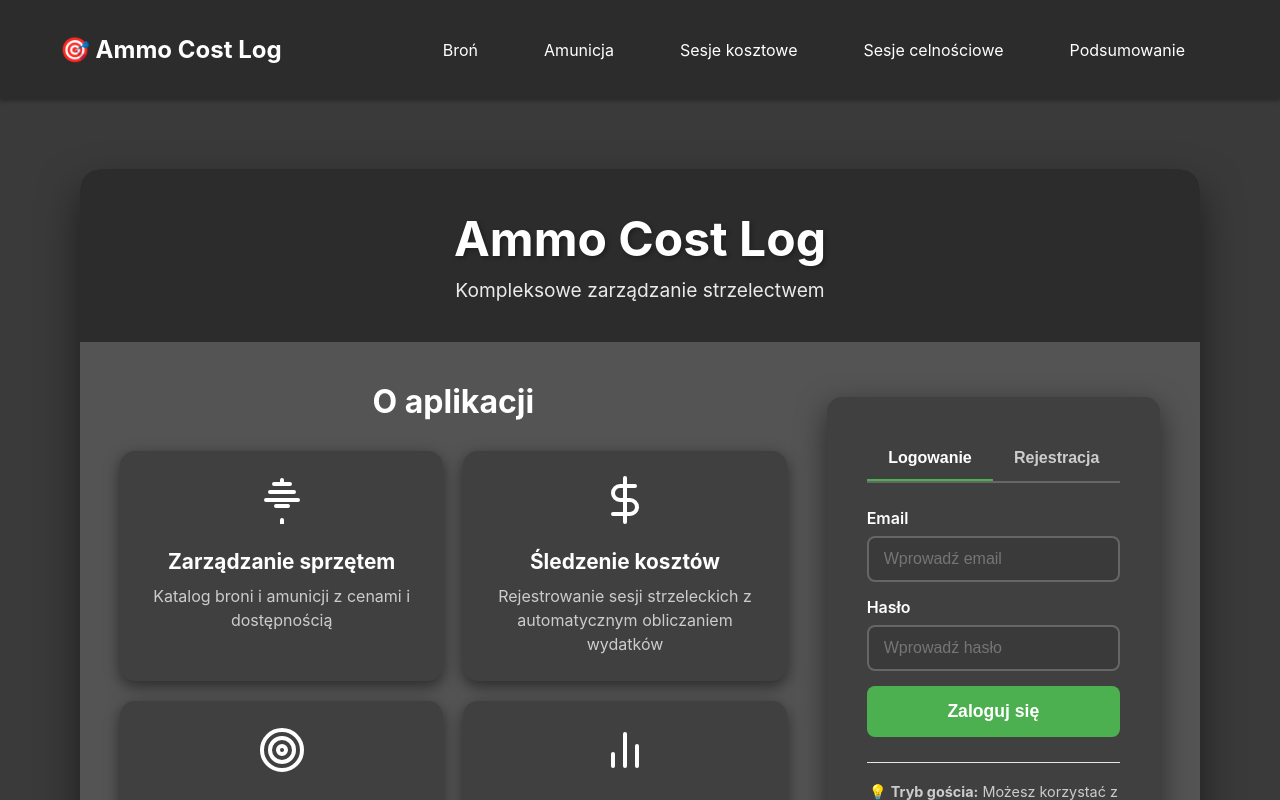
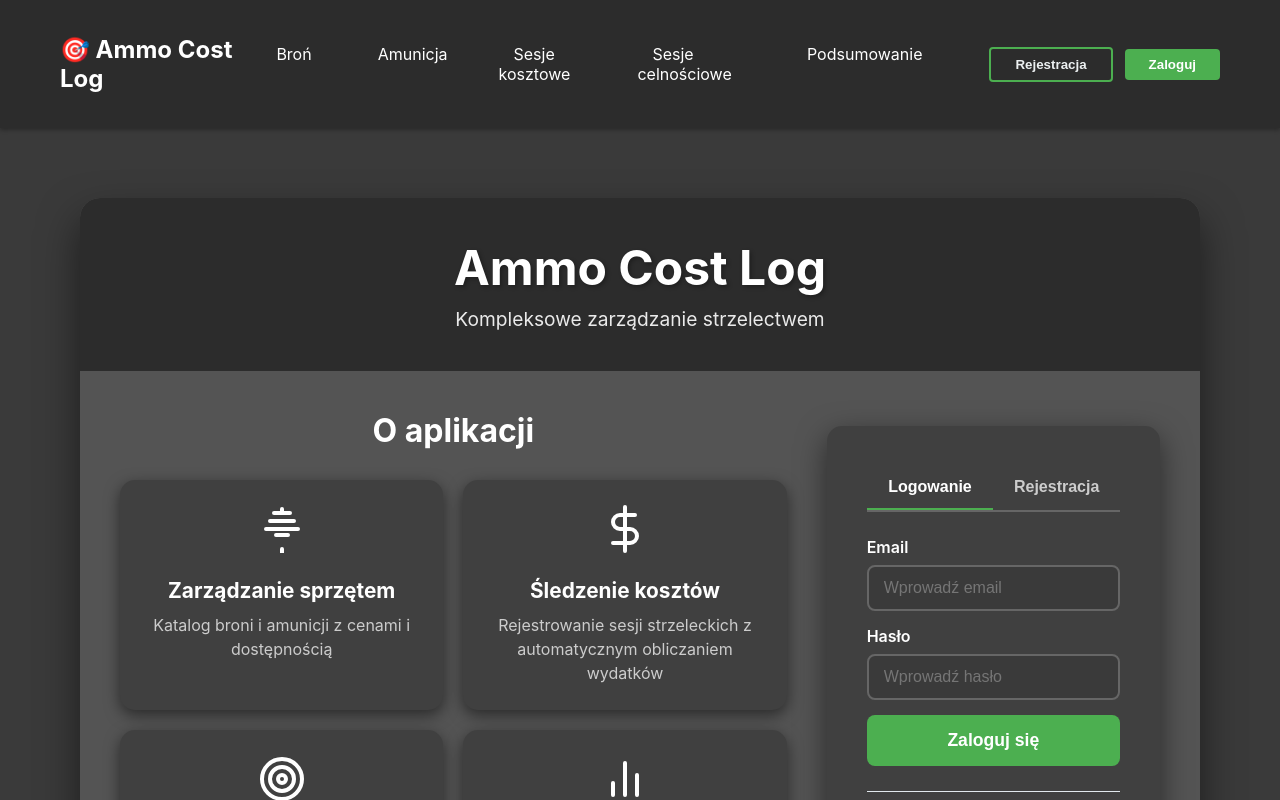
Before and after one commit to Pawel566/ammo_cost_log-frontend, a React (Vite) app: page / in a window 1280 px wide. Shown: the top 800 px of the page. Built offline with nearby package versions, Linux system fonts and the light colour scheme; no server answers.

Commit message:
update 0.3.5 Login and Register page added

```diff
--- a/src/App.css
+++ b/src/App.css
@@ -30,6 +30,103 @@
   background-color: #404040;
 }
 
+.navbar-user {
+  display: flex;
+  align-items: center;
+}
+
+.user-menu-container {
+  position: relative;
+}
+
+.user-menu {
+  color: #ecf0f1;
+  font-weight: 600;
+  padding: 0.5rem 1rem;
+  border-radius: 4px;
+  transition: background-color 0.2s ease;
+  user-select: none;
+  cursor: pointer;
+}
+
+.user-menu:hover {
+  background-color: #404040;
+}
+
+.user-menu-dropdown {
+  position: absolute;
+  top: 100%;
+  right: 0;
+  margin-top: 0.5rem;
+  background-color: #2c2c2c;
+  border-radius: 8px;
+  box-shadow: 0 4px 12px rgba(0, 0, 0, 0.5);
+  min-width: 220px;
+  z-index: 1000;
+  overflow: hidden;
+}
+
+.user-menu-item {
+  color: #ecf0f1;
+  padding: 0.75rem 1rem;
+  cursor: pointer;
+  transition: background-color 0.2s ease;
+  user-select: none;
+}
+
+.user-menu-item:hover:not(.disabled) {
+  background-color: #404040;
+}
+
+.user-menu-item.disabled {
+  color: #888;
+  cursor: not-allowed;
+  opacity: 0.6;
+}
+
+.user-menu-divider {
+  height: 1px;
+  background-color: #404040;
+  margin: 0.25rem 0;
+}
+
+.auth-buttons {
+  display: flex;
+  gap: 0.75rem;
+  align-items: center;
+}
+
+.register-btn-navbar {
+  background-color: transparent;
+  color: #ecf0f1;
+  border: 2px solid #4caf50;
+  padding: 0.5rem 1.5rem;
+  border-radius: 4px;
+  font-weight: 600;
+  cursor: pointer;
+  transition: all 0.2s ease;
+}
+
+.register-btn-navbar:hover {
+  background-color: #4caf50;
+  color: white;
+}
+
+.login-btn-navbar {
+  background-color: #4caf50;
+  color: white;
+  border: none;
+  padding: 0.5rem 1.5rem;
+  border-radius: 4px;
+  font-weight: 600;
+  cursor: pointer;
+  transition: background-color 0.2s ease;
+}
+
+.login-btn-navbar:hover {
+  background-color: #45a049;
+}
+
 .container {
   max-width: 1200px;
   margin: 0 auto;
--- a/src/App.jsx
+++ b/src/App.jsx
@@ -1,6 +1,6 @@
-import React from 'react';
-import { BrowserRouter as Router, Routes, Route, Link } from 'react-router-dom';
-import { AuthProvider } from './context/AuthContext';
+import React, { useState, useEffect, useRef } from 'react';
+import { BrowserRouter as Router, Routes, Route, Link, useNavigate } from 'react-router-dom';
+import { AuthProvider, useAuth } from './context/AuthContext';
 import HomePage from './pages/HomePage';
 import Login from './pages/Login';
 import Register from './pages/Register';
@@ -11,11 +11,78 @@ import AccuracySessionsPage from './pages/AccuracySessionsPage';
 import SummaryPage from './pages/SummaryPage';
 import './App.css';
 
-function App() {
+const NavbarUser = () => {
+  const { user, signOut } = useAuth();
+  const navigate = useNavigate();
+  const [isMenuOpen, setIsMenuOpen] = useState(false);
+  const menuRef = useRef(null);
+
+  useEffect(() => {
+    const handleClickOutside = (event) => {
+      if (menuRef.current && !menuRef.current.contains(event.target)) {
+        setIsMenuOpen(false);
+      }
+    };
+
+    if (isMenuOpen) {
+      document.addEventListener('mousedown', handleClickOutside);
+    }
+
+    return () => {
+      document.removeEventListener('mousedown', handleClickOutside);
+    };
+  }, [isMenuOpen]);
+
+  const handleLogout = async () => {
+    await signOut();
+    setIsMenuOpen(false);
+    navigate('/');
+  };
 
   return (
-    <AuthProvider>
-      <Router>
+    <div className="navbar-user" ref={menuRef}>
+      {user ? (
+        <div className="user-menu-container">
+          <div
+            className="user-menu"
+            onClick={() => setIsMenuOpen(!isMenuOpen)}
+          >
+            {user.username || user.email} ▼
+          </div>
+          {isMenuOpen && (
+            <div className="user-menu-dropdown">
+              <div className="user-menu-item" onClick={() => { setIsMenuOpen(false); navigate('/account'); }}>
+                Moje konto
+              </div>
+              <div className="user-menu-item" onClick={() => { setIsMenuOpen(false); navigate('/my-stats'); }}>
+                Moje statystyki
+              </div>
+              <div className="user-menu-item disabled">
+                Moja broń i wyposażenie (0.4.0)
+              </div>
+              <div className="user-menu-divider"></div>
+              <div className="user-menu-item" onClick={handleLogout}>
+                Wyloguj
+              </div>
+            </div>
+          )}
+        </div>
+      ) : (
+        <div className="auth-buttons">
+          <button className="register-btn-navbar" onClick={() => navigate('/register')}>
+            Rejestracja
+          </button>
+          <button className="login-btn-navbar" onClick={() => navigate('/login')}>
+            Zaloguj
+          </button>
+        </div>
+      )}
+    </div>
+  );
+};
+
+function AppContent() {
+  return (
     <div className="App">
       <nav className="navbar">
         <div className="container">
@@ -23,6 +90,7 @@ function App() {
             <Link to="/" className="navbar-brand">
               🎯 Ammo Cost Log
             </Link>
+            <div style={{ display: 'flex', alignItems: 'center', gap: '2rem' }}>
               <ul className="navbar-nav">
                 <li>
                   <Link to="/guns">Broń</Link>
@@ -40,6 +108,8 @@ function App() {
                   <Link to="/summary">Podsumowanie</Link>
                 </li>
               </ul>
+              <NavbarUser />
+            </div>
           </div>
         </div>
       </nav>
@@ -57,6 +127,14 @@ function App() {
         </Routes>
       </main>
     </div>
+  );
+}
+
+function App() {
+  return (
+    <AuthProvider>
+      <Router>
+        <AppContent />
       </Router>
     </AuthProvider>
   );
```
Lines whose indentation alone changed are shown as unchanged.
